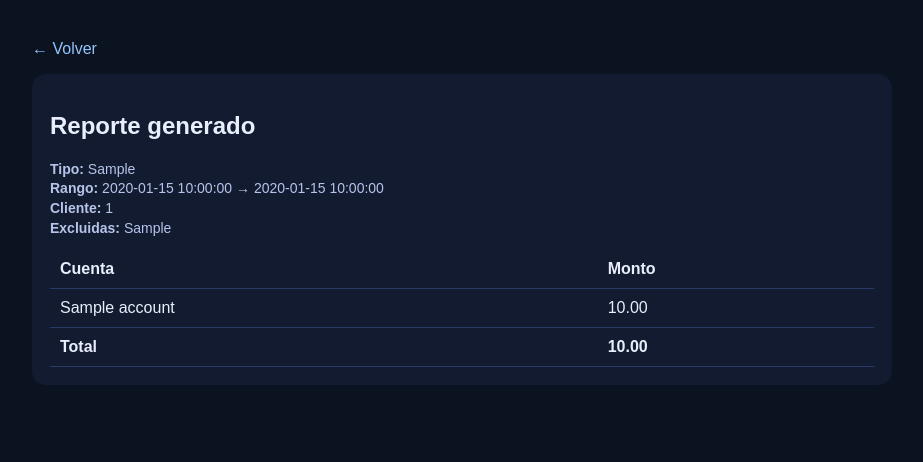
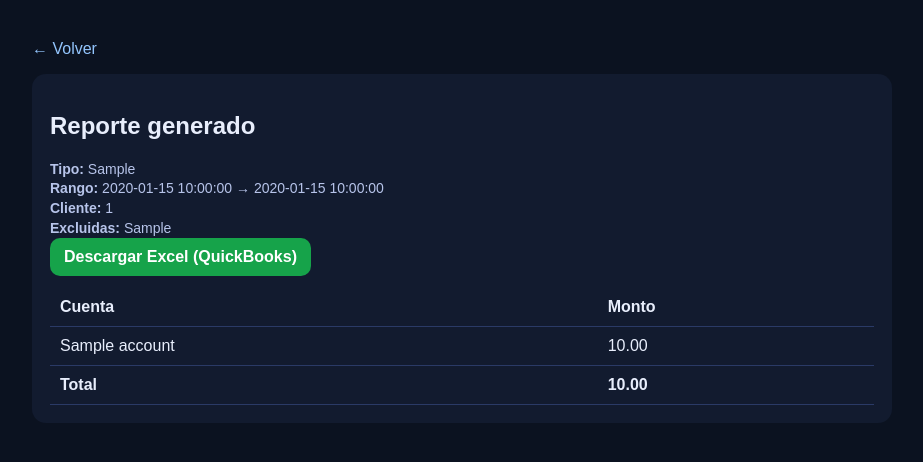
Before and after one commit to Brodrig2199/QBO_portal, a Flask app: template templates/results.html in a window 1280 px wide. Shown: the top 462 px of the page, without its empty margins (178-1101 px from the left). Run offline with Flask 3, Linux system fonts and the light colour scheme; the template is opened without the code that fills it: most values are stand-ins (such as "Sample title", 1, 10 or a date in 2020).

Commit message:
Add files via upload

```diff
--- a/templates/results.html
+++ b/templates/results.html
@@ -51,6 +51,11 @@
             </th>
           </tr>
         </tfoot>
+        <a href="/download/qbo/pl.xlsx"
+          style="display:inline-block;padding:10px 14px;border-radius:10px;background:#16a34a;color:white;font-weight:800;text-decoration:none;">
+          Descargar Excel (QuickBooks)
+        </a>
+
       </table>
     </div>
   </div>
```
